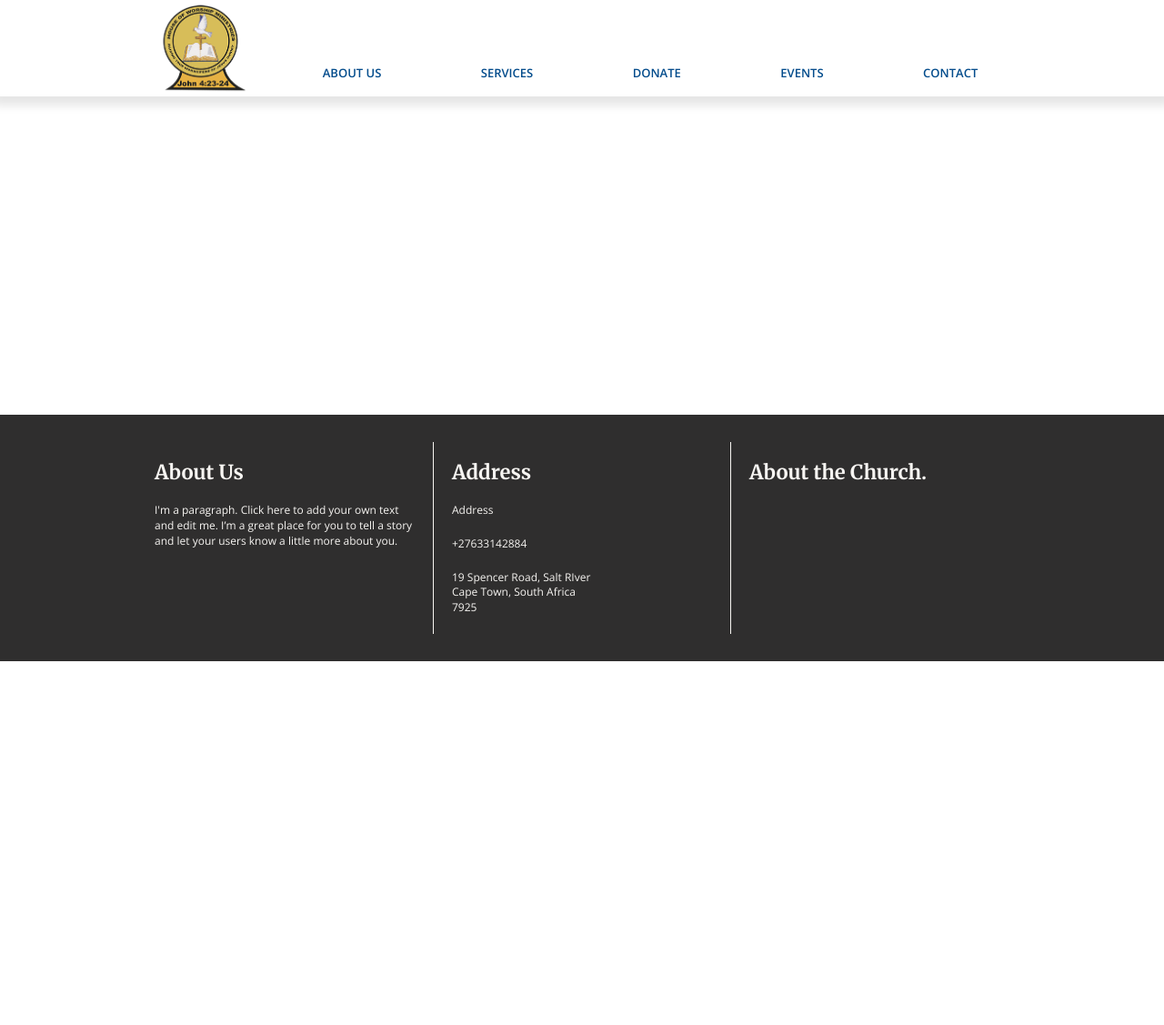
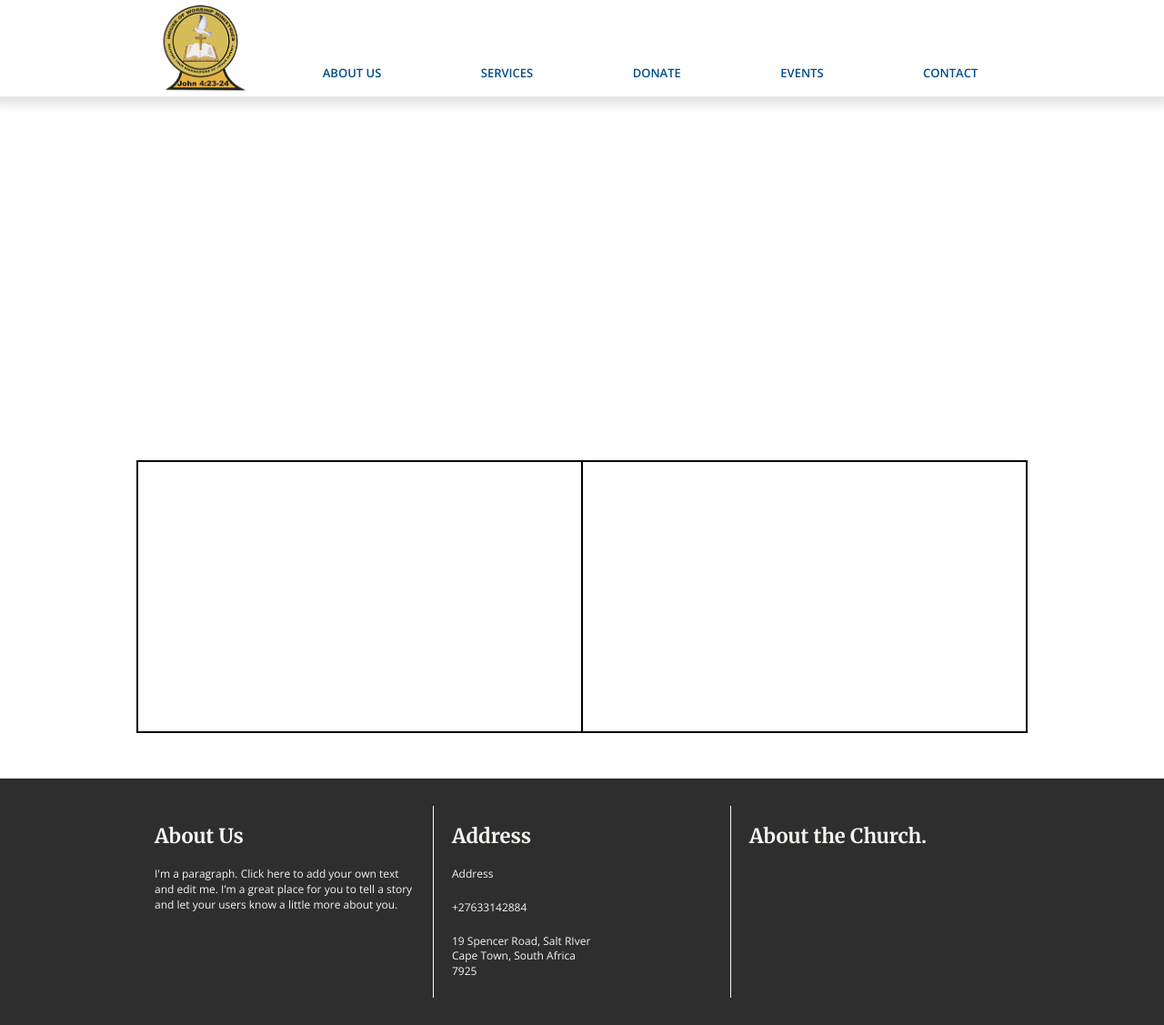
Before and after one commit to riyaadh47/hilary, a Jekyll site: the page built from _pages/contact.html, in a window 1280 px wide. Shown: the whole page at 91% size. Built offline with Jekyll 4.4.1, drawn with Linux system fonts in a browser that asks for light colours; before the commit the page ends 900 px from its top, so only the background shows below that.

Commit message:
Create contact page

```diff
--- a/_pages/contact.html
+++ b/_pages/contact.html
@@ -7,3 +7,14 @@ description: ''
 jumbotron: ''
 
 ---
+
+<div class="contact-details">
+
+	<section class="map">
+
+	</section>
+
+	<section class="form">
+
+	</section>
+</div>
--- a/_sass/_global.scss
+++ b/_sass/_global.scss
@@ -371,6 +371,7 @@ footer {
 	width: 100%;
 	max-width: $site-width;
 	background-color: transparent;
+	margin-top: 50px;
 	.event {
 		display: flex;
 		margin-bottom: 50px;
@@ -452,3 +453,23 @@ footer {
 		}
 	}
 }
+
+
+.contact-details {
+	display: flex;
+	justify-content: space-between;
+	margin: 50px auto;
+	min-height: 300px;
+	width: 100%;
+	border: 1px solid #000;
+	.map {
+		width: 100%;
+		height: 100%;
+		border: 1px solid #000;
+	}
+	.form {
+		width: 100%;
+		height: 100%;
+		border: 1px solid #000;
+	}
+}
```
